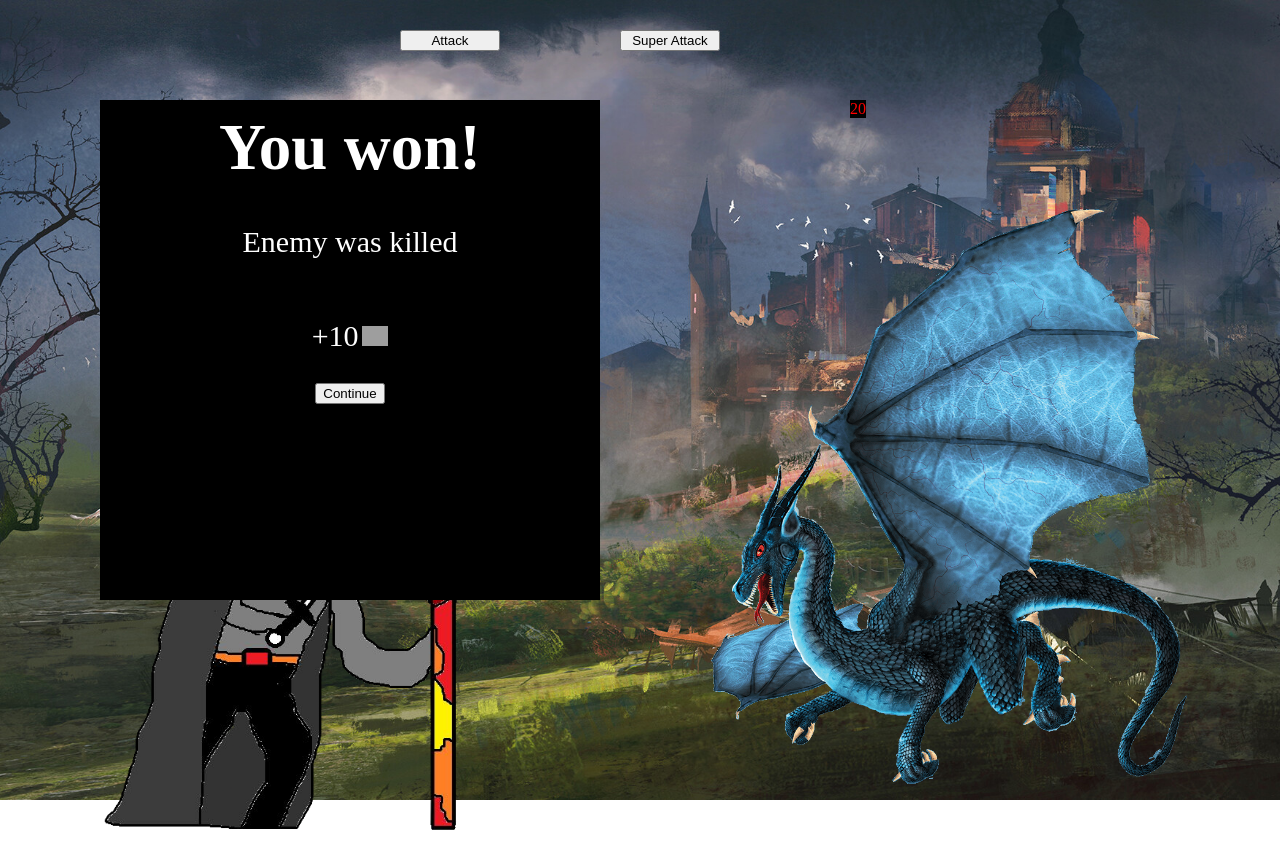
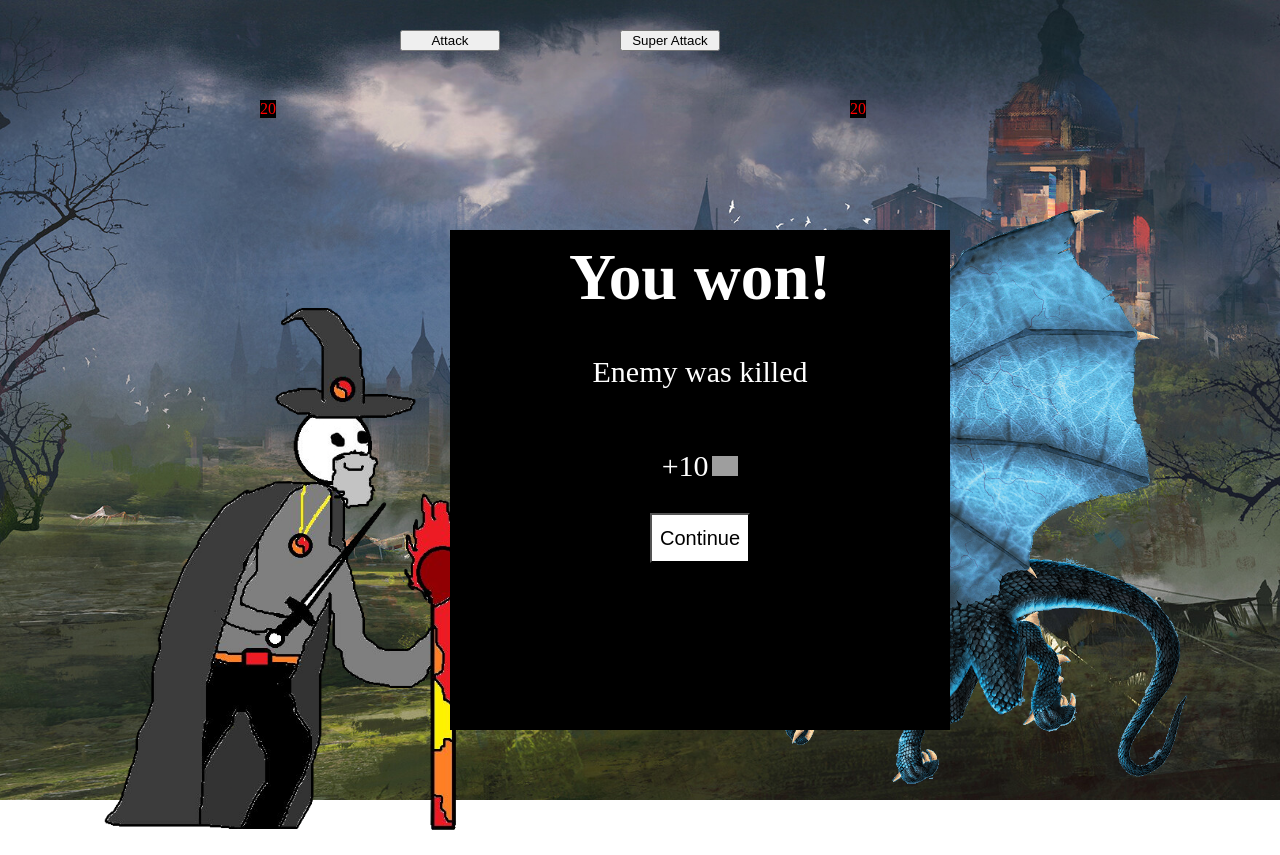
Before and after one commit to pavel-skala/fighting-town, a plain HTML site: page index.html in a window 1280 px wide. Both pictures are taken after a click on the button "Battle". Drawn offline with Linux system fonts and the light colour scheme; grey boxes are pictures that could not be loaded; files whose address does not match are found by name.

Commit message:
battle design update

```diff
--- a/index.html
+++ b/index.html
@@ -27,11 +27,12 @@
           <p id="addedMoneyInfo">+10</p>
           <img src="./res/img/icons/coin.png" alt="coin" id="coin">
         </div>
-        <button id="btnEndBattle">Continue</button>
+        <button id="btnEndWinBattle">Continue</button>
       </div>
       <div id="loseInfo">
         <h2>You lost!</h2>
         <p>You were killed</p>
+        <button id="btnEndLoseBattle">Continue</button>
       </div>
     </div>
     <div id="shop">
--- a/res/css/style.css
+++ b/res/css/style.css
@@ -157,21 +157,29 @@ battle
   color: white;
   width: 500px;
   height: 500px;
-  top: 100px;
-  left: 100px;
+  top: 230px;
+  left: 450px;
   font-size: 30px;
 }
-#loseInfo{
+#loseInfo {
   display: none;
 }
-#winInfo>h2,
-#loseInfo>h2{
+#winInfo > h2,
+#loseInfo > h2 {
   margin: 10px 0;
   font-size: 65px;
 }
-#winInfo>div{
+#winInfo > div {
   display: flex;
   align-items: center;
+}
+#btnEndWinBattle,
+#btnEndLoseBattle {
+  background-color: white;
+  width: 100px;
+  height: 50px;
+  cursor: pointer;
+  font-size: 20px;
 }
 
 /*
--- a/res/js/main.js
+++ b/res/js/main.js
@@ -19,7 +19,6 @@ const btnSuperAttack = document.getElementById("btnSuperAttack");
 const myHealth = document.getElementById("myHealth");
 const enemyHealth = document.getElementById("enemyHealth");
 
-//
 const character = document.getElementsByClassName("character");
 
 //buy buttons
```
